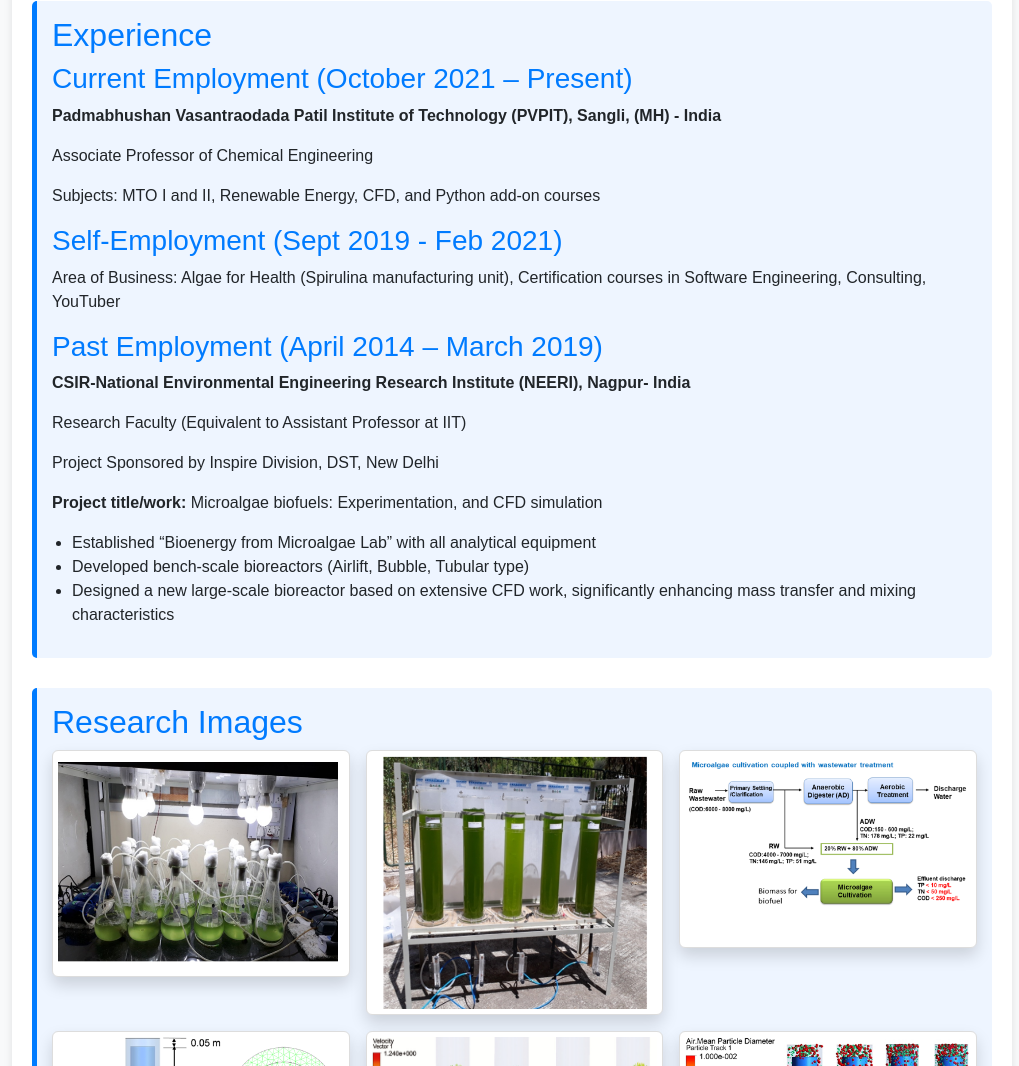
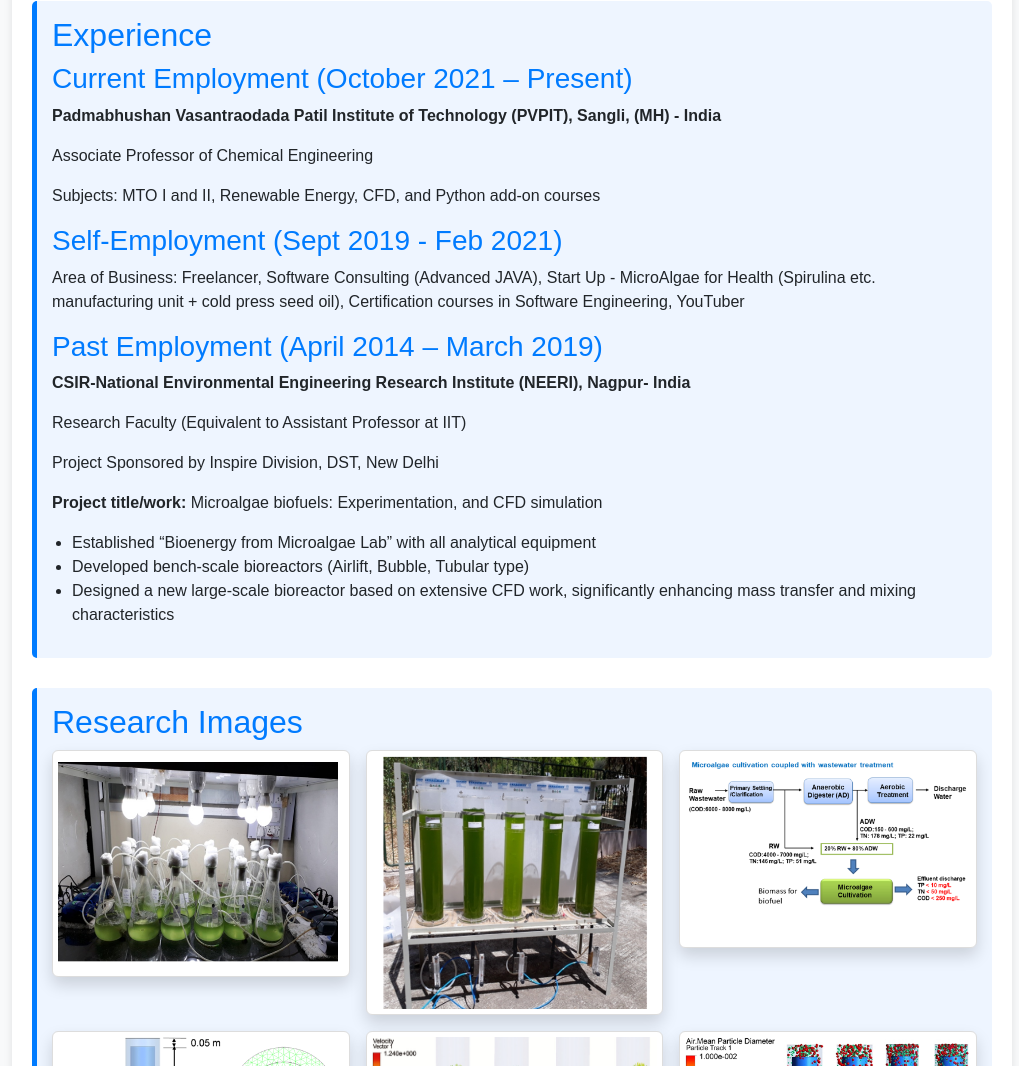
Before and after one commit to drpawar-chemicalengg/my-portfolio, a plain HTML site: page index.html in a window 1280 px wide. Shown: the part 1126-2192 px from the top of the page, without its empty margins (128-1147 px from the left). Drawn offline with nearby package versions, Linux system fonts and the light colour scheme.

Commit message:
Update index.html

```diff
--- a/index.html
+++ b/index.html
@@ -92,7 +92,7 @@
             <p>Subjects: MTO I and II, Renewable Energy, CFD, and Python add-on courses</p>
 
             <h3>Self-Employment (Sept 2019 - Feb 2021)</h3>
-            <p>Area of Business: Algae for Health (Spirulina manufacturing unit), Certification courses in Software Engineering, Consulting, YouTuber</p>
+            <p>Area of Business: Freelancer, Software Consulting (Advanced JAVA), Start Up - MicroAlgae for Health (Spirulina etc. manufacturing unit + cold press seed oil), Certification courses in Software Engineering, YouTuber</p>
 
 	    <h3>Past Employment (April 2014 – March 2019)</h3>
             <p><strong>CSIR-National Environmental Engineering Research Institute (NEERI), Nagpur- India</strong></p>
```
